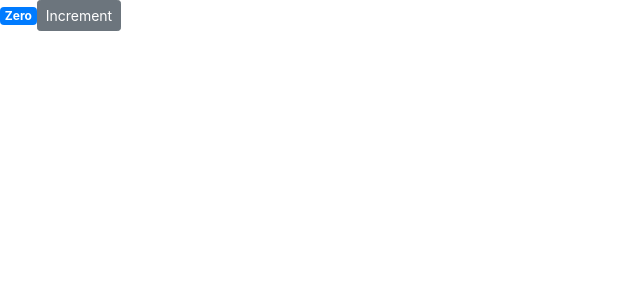
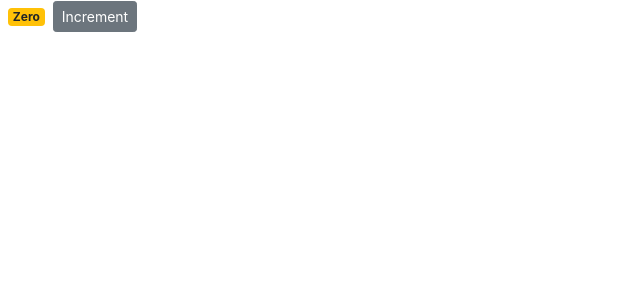
Before and after one commit to skytos/react_demo, a React (Create React App) app: page / in a window 1280 px wide. Shown: the top 300 px of the page, without its empty margins (0-640 px from the left). Built offline with nearby package versions, Linux system fonts and the light colour scheme.

Commit message:
add conditional class to the badge

```diff
--- a/src/components/counter.jsx
+++ b/src/components/counter.jsx
@@ -8,10 +8,14 @@
   render() {
     return (
       <div>
-        <span className="badge badge-primary m- 2">{this.formatCount()}</span>
+        <span className={this.getBadgeClasses()}>{this.formatCount()}</span>
         <button className="btn btn-secondary btn-sm">Increment</button>
       </div>
     );
+  }
+
+  getBadgeClasses() {
+    return "badge m-2 badge-" + (this.state.count === 0 ? "warning" : "primary");
   }
 
   formatCount() {
```
